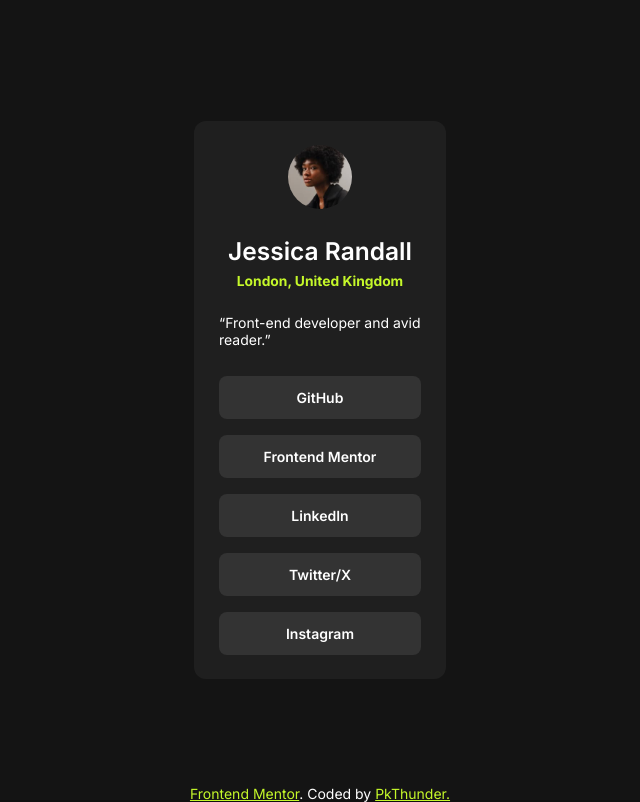
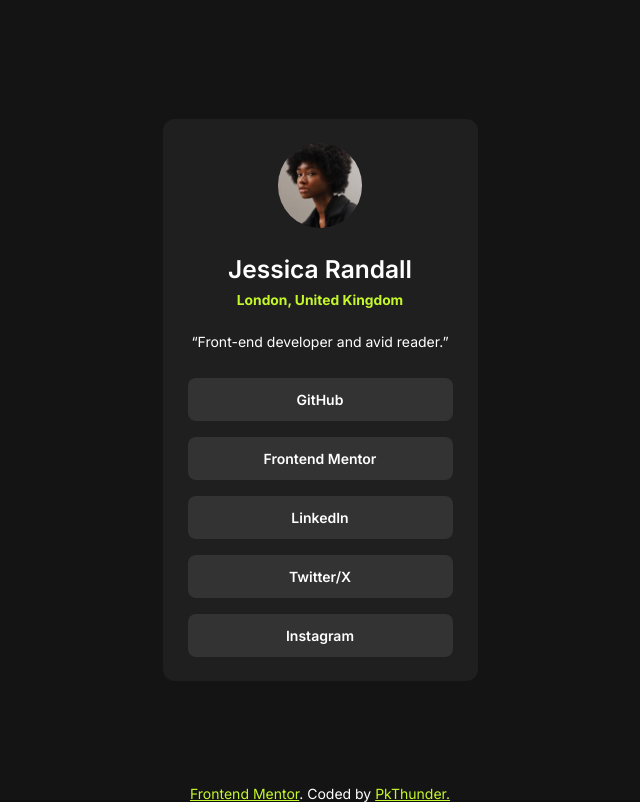
Before and after one commit to pkthunder87/social-links, a React (Vite) app: page / in a window 1280 px wide. Shown: the whole page, without its empty margins (320-960 px from the left). Built offline with nearby package versions, Linux system fonts and the light colour scheme.

Commit message:
Style: Adjust width of inner App for larger screens

```diff
--- a/src/sass/_layout.scss
+++ b/src/sass/_layout.scss
@@ -37,7 +37,7 @@
    1.2 Layout
    ============= */
 
-@media (min-width: 1200px) {
+@media (min-width: 1201px) {
   body {
     margin-inline: 19rem;
   }
@@ -72,7 +72,7 @@
     }
 
     @media (min-width: 901px) {
-      width: 28%;
+      width: 35%;
       height: 70%;
     }
   }
```
